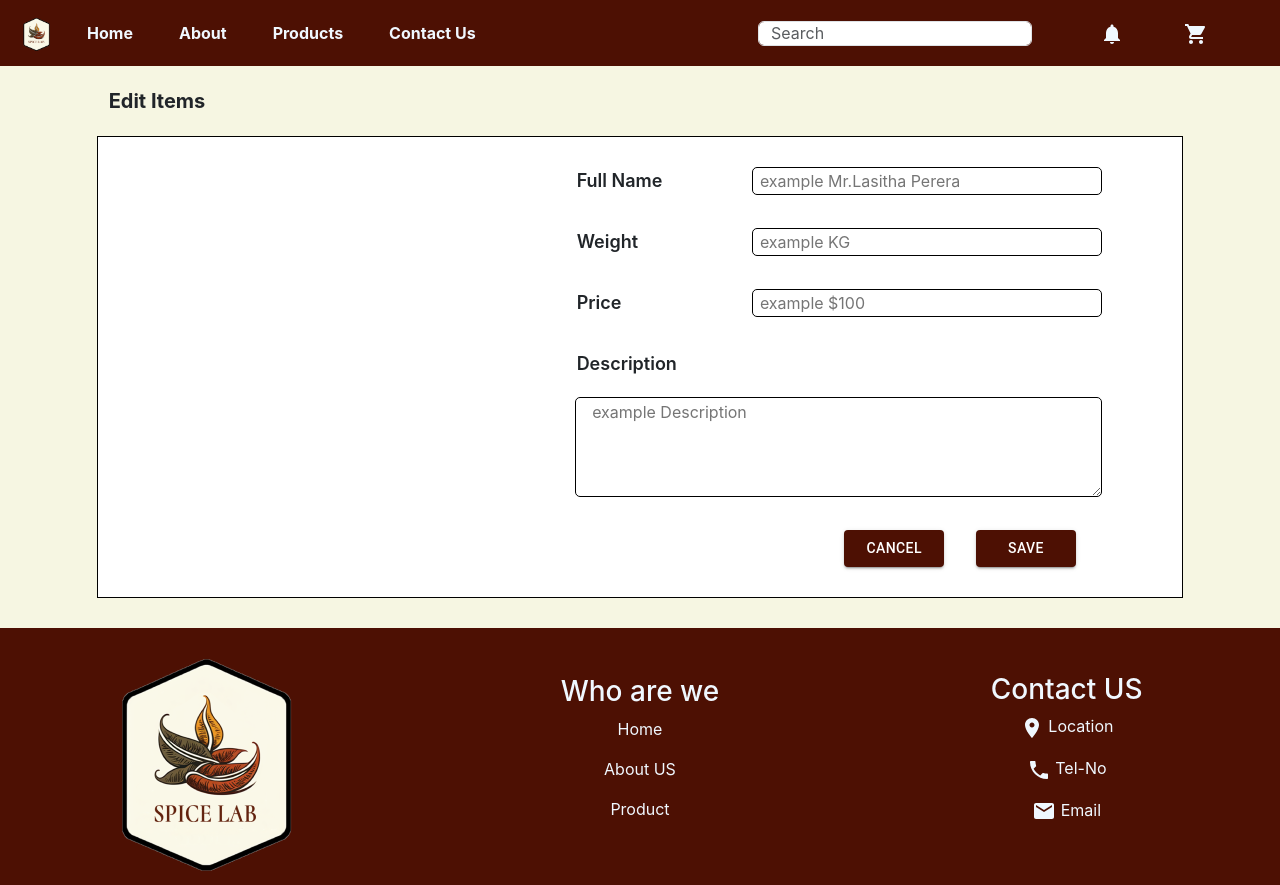
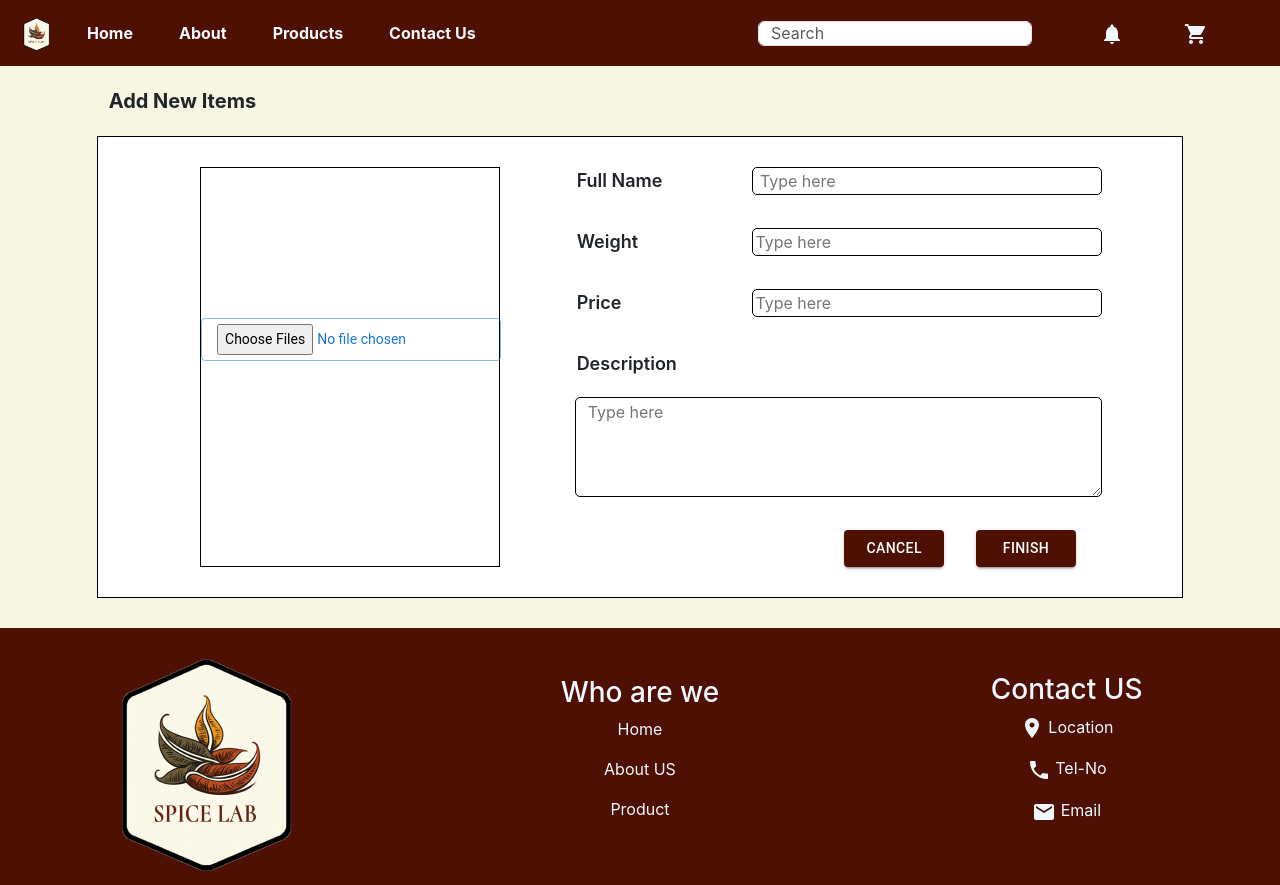
Before and after one commit to TharushaRuwantha/SpiceLab, a React (Create React App) app in the folder frontend/spice_lab/: page /addnewitemspage in a window 1280 px wide. Built offline with nearby package versions, Linux system fonts and the light colour scheme.

Commit message:
fully created add new items page

```diff
--- a/frontend/spice_lab/src/Components/addnewitemspageComponent/addnewitemspagedownpart.css
+++ b/frontend/spice_lab/src/Components/addnewitemspageComponent/addnewitemspagedownpart.css
@@ -21,6 +21,14 @@
 .imgstyle{
     width : 300px;
     height : 400px
+}
+
+.imgstylemargin{
+    border: 1px solid black;
+}
+
+.imgstylespace{
+    margin-top: 150px;
 }
 
 .addnewitemspagefont{
--- a/frontend/spice_lab/src/Components/addnewitemspageComponent/addnewitemspagedownpart.js
+++ b/frontend/spice_lab/src/Components/addnewitemspageComponent/addnewitemspagedownpart.js
@@ -16,8 +16,15 @@ function AddNewItemsPageDownPart(){
 
                         <div className="col-sm-10 addnewitemspagedownpartA">
                             <div className="row">
+
                                 <div className="col-sm-4">
-                                    {/* <img src={itemimg}  className="imgstyle"/> */}
+                                    <div className="imgstyle imgstylemargin">
+                                        <center>
+                                            <div className="imgstylespace">
+                                                <Button variant="outlined"><input id="multiplefileupload" type="file" accept=".jpg,.gif,.png" multiple  /></Button>
+                                            </div>
+                                        </center>
+                                    </div>
                                 </div>
                                 <div className="col-sm-1">
 
@@ -26,24 +33,24 @@ function AddNewItemsPageDownPart(){
                                     <div className="row">
                                         <div className="col-sm-4 addnewitemspagefont ">Full Name</div>
                                         <div className="col-sm-8 ">
-                                            <input type="text" class="form-controlNYaddnewitems" placeholder=" example Mr.Lasitha Perera" required/>
+                                            <input type="text" class="form-controlNYaddnewitems" placeholder=" Type here" required/>
                                         </div>
                                     </div>
                                     <div className="row addpagespace">
                                         <div className="col-sm-4 addnewitemspagefont ">Weight</div>
                                         <div className="col-sm-8 ">
-                                            <input type="text" class="form-controlNYaddnewitems" placeholder=" example KG" required/>
+                                            <input type="text" class="form-controlNYaddnewitems" placeholder="Type here" required/>
                                         </div>
                                     </div>
                                     <div className="row addpagespace">
                                         <div className="col-sm-4 addnewitemspagefont">Price</div>
                                         <div className="col-sm-8 ">
-                                            <input type="text" class="form-controlNYaddnewitems" placeholder=" example $100" required/>
+                                            <input type="text" class="form-controlNYaddnewitems" placeholder="Type here" required/>
                                         </div>
                                     </div>
                                     <div className="row addpagespace">
                                         <div className="col-sm-12 addnewitemspagefont ">Description</div>
-                                        <textarea className="form-controlNYaddnewitems addpagespaceA" placeholder=" example Description" required></textarea>
+                                        <textarea className="form-controlNYaddnewitems addpagespaceA" placeholder="Type here" required></textarea>
                                     </div>
                                     <div className="row addpagespace">
                                         <div className="col-sm-6"></div>
@@ -51,7 +58,7 @@ function AddNewItemsPageDownPart(){
                                             <center><Button variant="contained" style={{backgroundColor: '#4D1003', color: 'white', width: '100px'}}>Cancel</Button></center>
                                         </div>
                                         <div className="col-sm-3">
-                                            <center><Button variant="contained" style={{backgroundColor: '#4D1003', color: 'white', width: '100px'}}>Save</Button></center>
+                                            <center><Button variant="contained" style={{backgroundColor: '#4D1003', color: 'white', width: '100px'}}>Finish</Button></center>
                                         </div>
                                     </div>
                                 </div>
--- a/frontend/spice_lab/src/Components/addnewitemspageComponent/addnewitemspageuppart.js
+++ b/frontend/spice_lab/src/Components/addnewitemspageComponent/addnewitemspageuppart.js
@@ -8,7 +8,7 @@ function AddNewItemsPageUpPart(){
                 <div className="col-sm-1"></div>
 
                 <div className="col-sm-10 addnewitemspageuppart">
-                    <div className="addnewitemspagetopic">Edit Items</div>
+                    <div className="addnewitemspagetopic">Add New Items</div>
                 </div>
 
                 <div className="col-sm-1"></div>
```
